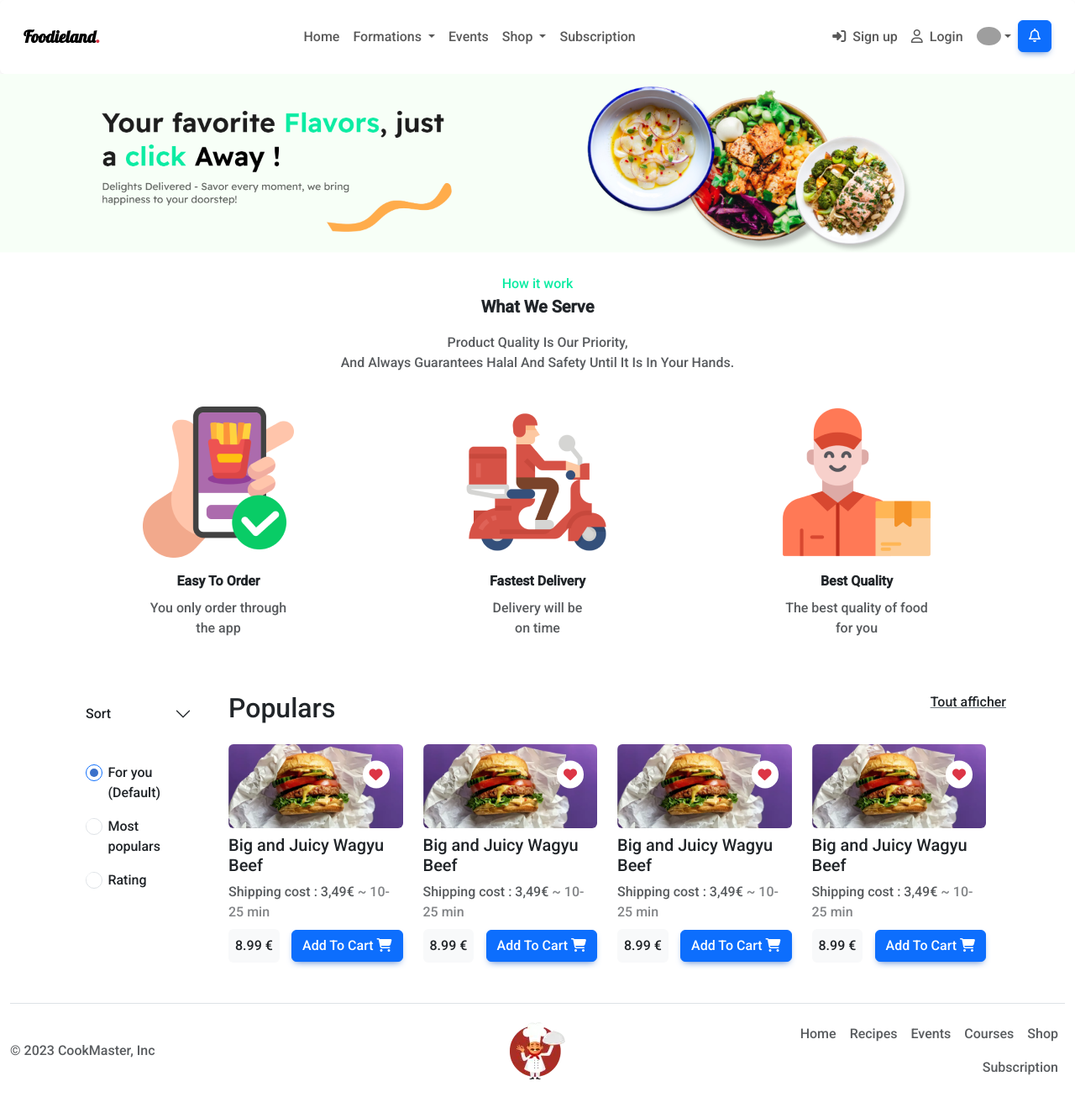
After one commit to HIB-CookMaster/CookMaster, a PHP site: page /CookMaster/src/pages/orderToEat.php in a window 1280 px wide. The commit adds this page. Shown: the whole page at 84% size. Run offline with PHP 8.4, Linux system fonts and the light colour scheme; some libraries are stand-ins or nearby versions; grey boxes are pictures that could not be loaded.

Commit message:
order to eat

```diff
--- /dev/null
+++ b/src/pages/orderToEat.php
@@ -0,0 +1,194 @@
+<?php require_once "../required_pages/header.php" ?>
+<?php require_once "../required_pages/navbar.php" ?>
+
+
+<div class="container-fluid p-0 m-0">
+    <img class="img-fluid rounded-0 p-0 m-0" src="../../assets/images/order/banner-order.png" alt="">
+    <div class="container mt-4">
+
+        <div class="d-flex flex-column">
+            <div class="green-ultra-light text-center">How it work</div>
+            <div class="fs-5 fw-bold text-center">What We Serve</div>
+            <p class="opacity-75 text-center mt-3">Product Quality Is Our Priority, <br> And Always Guarantees Halal And
+                Safety Until It Is In Your Hands.</p>
+        </div>
+
+        <div class="row text-center mt-4">
+            <div class="col-lg-4 col-sm-6">
+                <img src="../../assets/images/order/easy-to-order.png" alt="">
+                <div class="mt-3 ">
+                    <span class="fw-bold">Easy To Order</span>
+                    <p class="text-center mt-2 opacity-75">You only order through <br> the app</p>
+                </div>
+            </div>
+            <div class="col-lg-4 col-sm-6">
+                <img src="../../assets/images/order/fastest.png" alt="">
+                <div class="mt-3 ">
+                    <span class="fw-bold">Fastest Delivery</span>
+                    <p class="text-center mt-2 opacity-75">Delivery will be <br> on time</p>
+                </div>
+            </div>
+            <div class="col-lg-4 col-sm-12">
+                <img src="../../assets/images/order/quality.png" alt="">
+                <div class="mt-3 ">
+                    <span class="fw-bold">Best Quality</span>
+                    <p class="text-center mt-2 opacity-75">The best quality of food <br> for you</p>
+                </div>
+            </div>
+        </div>
+
+    </div>
+
+    <div class="container mt-5">
+        <div class="row">
+            <div class="col-lg-2">
+                <div class="accordion accordion-flush" id="accordionFlushExample">
+                    <div class="accordion-item">
+                        <h2 class="accordion-header">
+                            <button class="accordion-button collapsed" type="button" data-bs-toggle="collapse"
+                                data-bs-target="#flush-collapseOne" aria-expanded="false"
+                                aria-controls="flush-collapseOne">
+                                Sort
+                            </button>
+                        </h2>
+                        <div id="flush-collapseOne" class="accordion-collapse collapse show"
+                            data-bs-parent="#accordionFlushExample">
+                            <div class="accordion-body">
+                                <div class="form-check mt-3">
+                                    <input class="form-check-input" type="radio" checked name="flexRadioDefault"
+                                        id="flexRadioDefault1">
+                                    <label class="form-check-label" for="flexRadioDefault1">
+                                        For you (Default)
+                                    </label>
+                                </div>
+                                <div class="form-check mt-3">
+                                    <input class="form-check-input" type="radio" name="flexRadioDefault"
+                                        id="flexRadioDefault2">
+                                    <label class="form-check-label" for="flexRadioDefault2">
+                                        Most populars
+                                    </label>
+                                </div>
+                                <div class="form-check mt-3">
+                                    <input class="form-check-input" type="radio" name="flexRadioDefault"
+                                        id="flexRadioDefault2">
+                                    <label class="form-check-label" for="flexRadioDefault2">
+                                        Rating
+                                    </label>
+                                </div>
+                            </div>
+                        </div>
+                    </div>
+                </div>
+            </div>
+            <div class="col-lg-10">
+                <div class="popular">
+                    <div class="row">
+                        <div class="d-flex justify-content-between">
+                            <h2>Populars</h2>
+                            <a href="" class="link-underline-secondary text-dark">Tout afficher</a>
+                        </div>
+                        <div class="row">
+                            <div class="col-lg-3 col-md-4 col-sm-6 mb-3 mb-4 mt-3">
+                                <div class="card h-100 border-0 shadow-none">
+                                    <img style="height: 100px" src="../../assets/images/home/recipes/wagyu-beef.webp"
+                                        class="card-img-top object-fit-cover rounded-2" alt="...">
+                                    <span
+                                        class="position-absolute translate-middle p-1 position-x-y bg-white rounded-pill">
+                                        <i class="fa-solid fa-heart px-1 py-1 text-danger"></i>
+                                        <span class="visually-hidden">New alerts</span>
+                                    </span>
+                                    <div class="card-body w-100 h-100 p-0 mt-2">
+                                        <h5 class="card-title">Big and Juicy Wagyu Beef</h5>
+                                        <div class=" d-flex justify-content-between">
+                                            <span class="opacity-75">Shipping cost : <span>3,49€</span> <span class="opacity-75"> ~ 10-25 min</span></span>
+
+                                        </div>
+                                        <div class="d-flex mt-2 justify-content-between align-items-center">
+                                            <span class="text-dark rounded-2 p-2 bg-light">8.99 €</span>
+                                            <button type="button" class="btn btn-primary text-capitalize add-to-cart">add to cart <i class="fa-solid fa-cart-shopping"></i></button>
+                                        </div>
+                                    </div>
+                                </div>
+                            </div>
+
+
+                            <div class="col-lg-3 col-md-4 col-sm-6 mb-3 mb-4 mt-3">
+                                <div class="card h-100 border-0 shadow-none">
+                                    <img style="height: 100px" src="../../assets/images/home/recipes/wagyu-beef.webp"
+                                        class="card-img-top object-fit-cover rounded-2" alt="...">
+                                    <span
+                                        class="position-absolute translate-middle p-1 position-x-y bg-white rounded-pill">
+                                        <i class="fa-solid fa-heart px-1 py-1 text-danger"></i>
+                                        <span class="visually-hidden">New alerts</span>
+                                    </span>
+                                    <div class="card-body w-100 h-100 p-0 mt-2">
+                                        <h5 class="card-title">Big and Juicy Wagyu Beef</h5>
+                                        <div class=" d-flex justify-content-between">
+                                            <span class="opacity-75">Shipping cost : <span>3,49€</span> <span class="opacity-75"> ~ 10-25 min</span></span>
+
+                                        </div>
+                                        <div class="d-flex mt-2 justify-content-between align-items-center">
+                                            <span class="text-dark rounded-2 p-2 bg-light">8.99 €</span>
+                                            <button type="button" class="btn btn-primary text-capitalize add-to-cart">add to cart <i class="fa-solid fa-cart-shopping"></i></button>
+                                        </div>
+                                    </div>
+                                </div>
+                            </div>
+
+
+                            <div class="col-lg-3 col-md-4 col-sm-6 mb-3 mb-4 mt-3">
+                                <div class="card h-100 border-0 shadow-none">
+                                    <img style="height: 100px" src="../../assets/images/home/recipes/wagyu-beef.webp"
+                                        class="card-img-top object-fit-cover rounded-2" alt="...">
+                                    <span
+                                        class="position-absolute translate-middle p-1 position-x-y bg-white rounded-pill">
+                                        <i class="fa-solid fa-heart px-1 py-1 text-danger"></i>
+                                        <span class="visually-hidden">New alerts</span>
+                                    </span>
+                                    <div class="card-body w-100 h-100 p-0 mt-2">
+                                        <h5 class="card-title">Big and Juicy Wagyu Beef</h5>
+                                        <div class=" d-flex justify-content-between">
+                                            <span class="opacity-75">Shipping cost : <span>3,49€</span> <span class="opacity-75"> ~ 10-25 min</span></span>
+
+                                        </div>
+                                        <div class="d-flex mt-2 justify-content-between align-items-center">
+                                            <span class="text-dark rounded-2 p-2 bg-light">8.99 €</span>
+                                            <button type="button" class="btn btn-primary text-capitalize add-to-cart">add to cart <i class="fa-solid fa-cart-shopping"></i></button>
+                                        </div>
+                                    </div>
+                                </div>
+                            </div>
+
+
+                            <div class="col-lg-3 col-md-4 col-sm-6 mb-3 mb-4 mt-3">
+                                <div class="card h-100 border-0 shadow-none">
+                                    <img style="height: 100px" src="../../assets/images/home/recipes/wagyu-beef.webp"
+                                        class="card-img-top object-fit-cover rounded-2" alt="...">
+                                    <span
+                                        class="position-absolute translate-middle p-1 position-x-y bg-white rounded-pill">
+                                        <i class="fa-solid fa-heart px-1 py-1 text-danger"></i>
+                                        <span class="visually-hidden">New alerts</span>
+                                    </span>
+                                    <div class="card-body w-100 h-100 p-0 mt-2">
+                                        <h5 class="card-title">Big and Juicy Wagyu Beef</h5>
+                                        <div class=" d-flex justify-content-between">
+                                            <span class="opacity-75">Shipping cost : <span>3,49€</span> <span class="opacity-75"> ~ 10-25 min</span></span>
+
+                                        </div>
+                                        <div class="d-flex mt-2 justify-content-between align-items-center">
+                                            <span class="text-dark rounded-2 p-2 bg-light">8.99 €</span>
+                                            <button type="button" class="btn btn-primary text-capitalize add-to-cart">add to cart <i class="fa-solid fa-cart-shopping"></i></button>
+                                        </div>
+                                    </div>
+                                </div>
+                            </div>
+                        </div>
+                    </div>
+                </div>
+            </div>
+        </div>
+    </div>
+</div>
+
+
+<?php require_once "../required_pages/footer.php" ?>
--- a/src/required_pages/footer.php
+++ b/src/required_pages/footer.php
@@ -22,6 +22,7 @@
 <script type="text/javascript" src="https://cdnjs.cloudflare.com/ajax/libs/mdb-ui-kit/6.2.0/mdb.min.js"></script>
 <script src="https://cdn.jsdelivr.net/npm/bootstrap@5.3.0-alpha1/dist/js/bootstrap.bundle.min.js"
   integrity="sha384-w76AqPfDkMBDXo30jS1Sgez6pr3x5MlQ1ZAGC+nuZB+EYdgRZgiwxhTBTkF7CXvN" crossorigin="anonymous"></script>
+<script type="text/javascript" src="//cdn.jsdelivr.net/npm/slick-carousel@1.8.1/slick/slick.min.js"></script>
 </body>
 
 </html>
--- a/src/required_pages/navbar.php
+++ b/src/required_pages/navbar.php
@@ -2,9 +2,7 @@
   <nav class="navbar navbar-expand-lg border-0 shadow-none">
     <div class="container-fluid">
       <a class="navbar-brand" href="#">
-        <span class="logo-title fw-bold">CookMaster</span>
-        <img src="/CookMaster/assets/images/logo.webp" alt="Logo" width="30" height="24"
-          class="d-inline-block align-text-top ms-2">
+        <span class="logo-title fw-bold">Foodieland<span class="text-danger">.</span></span>
       </a>
       <button class="navbar-toggler" type="button" data-bs-toggle="collapse" data-bs-target="#navbarNav"
         aria-controls="navbarNav" aria-expanded="false" aria-label="Toggle navigation">
@@ -41,7 +39,7 @@
               <ul class="dropdown-menu">
                 <li><a class="dropdown-item" href="#">Kitchen equipment</a></li>
                 <li><a class="dropdown-item" href="#">Home tutoring</a></li>
-                <li><a class="dropdown-item" href="#">Order to eat</a></li>
+                <li><a class="dropdown-item" href="/CookMaster/src/pages/orderToEat.php">Order to eat</a></li>
               </ul>
             </div>
           </li>
--- a/style/style.css
+++ b/style/style.css
@@ -15,6 +15,7 @@ body {
     --green-light-color: #357255;
     --green-medium-color: #204E3F;
     --blue-color: #567FCF;
+    --green-ultra-light: #0CECA3;
 }
 
 .top-85 {
@@ -43,6 +44,10 @@ p-0 {
 
 .green-light {
     color: var(--green-light-color);
+}
+
+.green-ultra-light {
+    color: var(--green-ultra-light);
 }
 
 .greed-medium {
```
Also changed, not shown: src/pages/signup.php (+3 -4 lines), assets/images/order/banner-order.png (added), assets/images/order/easy-to-order.png (added), assets/images/order/fastest.png (added), assets/images/order/quality.png (added).
